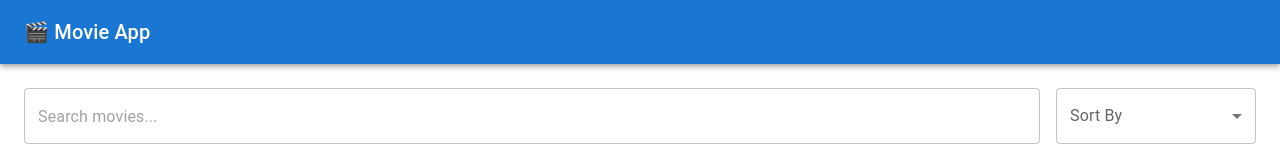
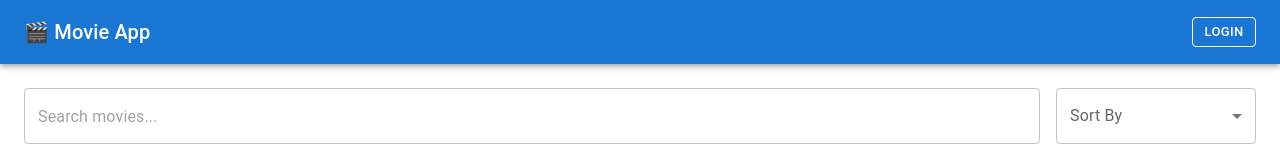
Before and after one commit to satish-max-collab/mern-movie-frontend, a React (Create React App) app: page / in a window 1280 px wide. Shown: the top 160 px of the page. Built offline with nearby package versions, Linux system fonts and the light colour scheme; no server answers.

Commit message:
Update Home.jsx

```diff
--- a/src/pages/Home.jsx
+++ b/src/pages/Home.jsx
@@ -15,7 +15,7 @@ import {
 import { useNavigate } from "react-router-dom";
 import MovieCard from "../components/MovieCard";
 import { AuthContext } from "../context/AuthContext";
-import API from "../api/axios"; // ✅ UPDATED IMPORT
+import API from "../api/axios";
 
 const Home = () => {
   const navigate = useNavigate();
@@ -26,13 +26,13 @@ const Home = () => {
   const [search, setSearch] = useState("");
   const [sortBy, setSortBy] = useState("");
 
-  /* ---------------- FETCH MOVIES ---------------- */
+  // Fetch movies
   const fetchMovies = async () => {
     try {
       const res = await API.get("/movies");
       setMovies(res.data);
     } catch (err) {
-      console.error("Fetch movies error:", err);
+      console.error(err);
     }
   };
 
@@ -40,10 +40,9 @@ const Home = () => {
     fetchMovies();
   }, []);
 
-  /* ---------------- SEARCH ---------------- */
+  // Search movies
   const handleSearch = async (e) => {
     e.preventDefault();
-
     if (!search.trim()) {
       fetchMovies();
       return;
@@ -53,19 +52,17 @@ const Home = () => {
       const res = await API.get(`/movies/search?q=${search}`);
       setMovies(res.data);
     } catch (err) {
-      console.error("Search error:", err);
+      console.error(err);
     }
   };
 
-  /* ---------------- DELETE (ADMIN) ---------------- */
+  // Delete movie
   const deleteMovie = async (id) => {
     if (!window.confirm("Delete this movie?")) return;
 
     try {
       await API.delete(`/movies/${id}`, {
-        headers: {
-          Authorization: `Bearer ${token}`,
-        },
+        headers: { Authorization: `Bearer ${token}` },
       });
       fetchMovies();
     } catch (err) {
@@ -73,7 +70,7 @@ const Home = () => {
     }
   };
 
-  /* ---------------- SORT ---------------- */
+  // Sort movies
   const sortedMovies = [...movies].sort((a, b) => {
     switch (sortBy) {
       case "name":
@@ -91,7 +88,7 @@ const Home = () => {
 
   return (
     <>
-      {/* ================= HEADER ================= */}
+      {/* HEADER */}
       <AppBar position="static">
         <Toolbar
           sx={{
@@ -100,22 +97,22 @@ const Home = () => {
             gap: 1,
           }}
         >
-          <Typography variant="h6">🎬 Movie App</Typography>
+          <Typography variant="h6" sx={{ flexGrow: 1 }}>
+            🎬 Movie App
+          </Typography>
 
           <Box sx={{ display: "flex", gap: 1, flexWrap: "wrap" }}>
             {user ? (
               <>
-                <Typography
-                  sx={{ display: { xs: "none", sm: "block" } }}
-                >
+                <Typography sx={{ display: { xs: "none", sm: "block" } }}>
                   Hi, {user.email}
                 </Typography>
 
                 {user.role === "admin" && (
                   <Button
                     size="small"
+                    color="secondary"
                     variant="contained"
-                    color="secondary"
                     onClick={() => navigate("/admin/add")}
                   >
                     Add Movie
@@ -124,8 +121,8 @@ const Home = () => {
 
                 <Button
                   size="small"
+                  color="error"
                   variant="contained"
-                  color="error"
                   onClick={logout}
                 >
                   Logout
@@ -135,6 +132,7 @@ const Home = () => {
               <Button
                 size="small"
                 variant="outlined"
+                color="inherit"
                 onClick={() => navigate("/login")}
               >
                 Login
@@ -144,7 +142,7 @@ const Home = () => {
         </Toolbar>
       </AppBar>
 
-      {/* ================= SEARCH + SORT ================= */}
+      {/* SEARCH + SORT */}
       <Box
         sx={{
           p: 3,
@@ -164,11 +162,7 @@ const Home = () => {
 
         <FormControl sx={{ minWidth: { xs: "100%", sm: 200 } }}>
           <InputLabel>Sort By</InputLabel>
-          <Select
-            value={sortBy}
-            label="Sort By"
-            onChange={(e) => setSortBy(e.target.value)}
-          >
+          <Select value={sortBy} label="Sort By" onChange={(e) => setSortBy(e.target.value)}>
             <MenuItem value="">None</MenuItem>
             <MenuItem value="name">Name (A–Z)</MenuItem>
             <MenuItem value="rating">Rating</MenuItem>
@@ -178,7 +172,7 @@ const Home = () => {
         </FormControl>
       </Box>
 
-      {/* ================= MOVIES GRID ================= */}
+      {/* MOVIE GRID */}
       <Grid container spacing={2} sx={{ p: { xs: 2, md: 3 } }}>
         {sortedMovies.length === 0 && (
           <Typography sx={{ ml: 2 }}>No movies found</Typography>
```
